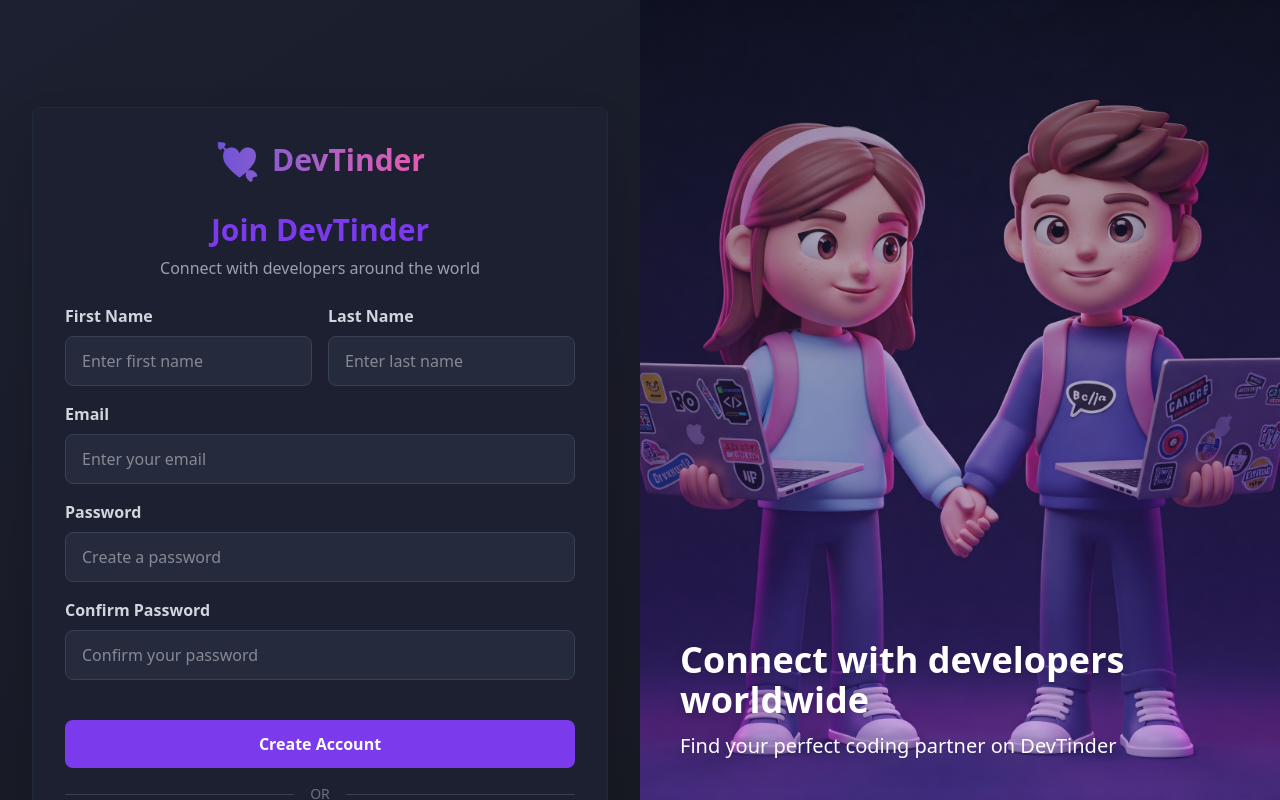
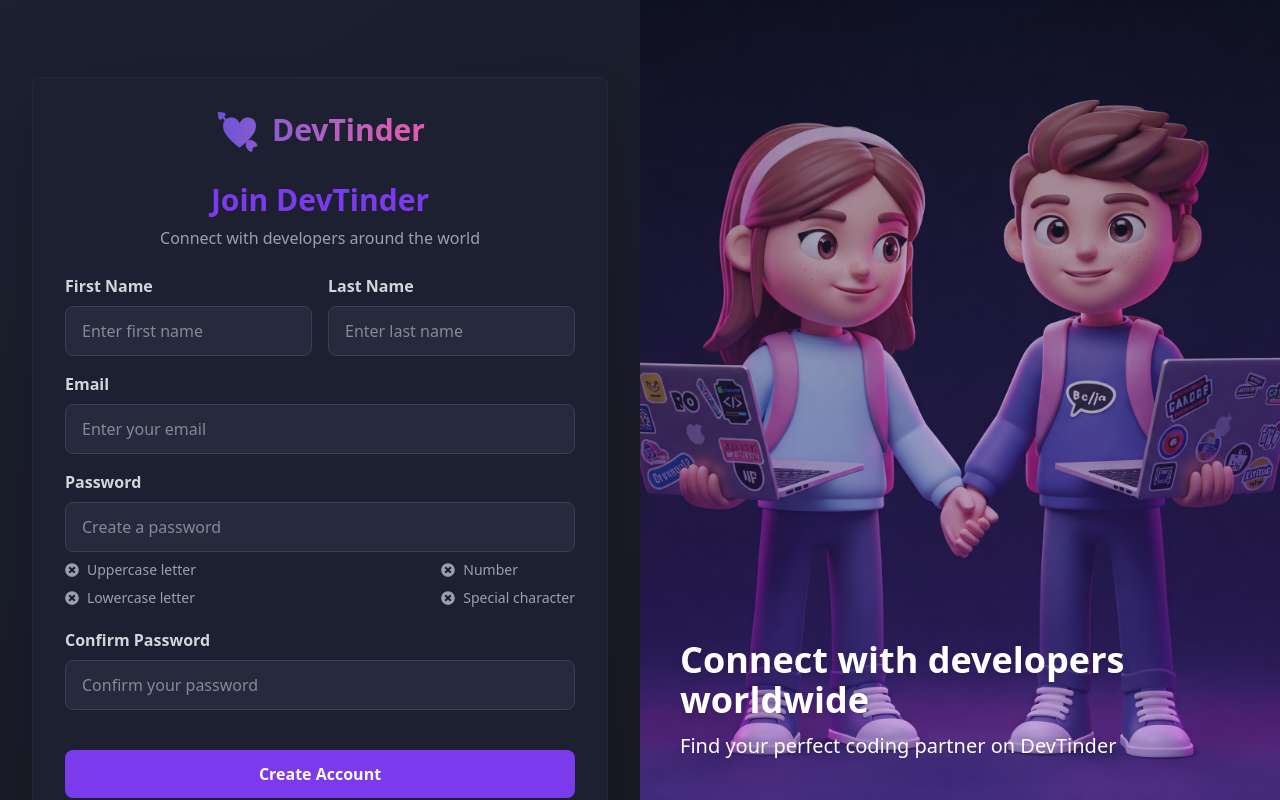
Before and after one commit to AyushAgarwal15/DevTinder-Frontend, a React (Vite) app: page /signup in a window 1280 px wide. Built offline with nearby package versions, Linux system fonts and the light colour scheme; no server answers.

Commit message:
Enhance Login and Signup components by adding password visibility toggle and validation for password strength; update UI to improve user experience with visual feedback on password requirements.

```diff
--- a/src/components/Login.tsx
+++ b/src/components/Login.tsx
@@ -10,7 +10,12 @@ import { addRequests } from "../utils/requestSlice";
 import Logo from "./Logo";
 import AuthThumbnail from "./AuthThumbnail";
 import { RootState } from "../utils/types";
-import { FaExclamationCircle, FaGithub } from "react-icons/fa";
+import {
+  FaExclamationCircle,
+  FaGithub,
+  FaEye,
+  FaEyeSlash,
+} from "react-icons/fa";
 
 interface User {
   _id: string;
@@ -20,8 +25,9 @@ interface User {
 }
 
 const Login: React.FC = () => {
-  const [emailId, setEmail] = useState<string>("guestuser@gmail.com");
-  const [password, setPassword] = useState<string>("@Guest.1234");
+  const [emailId, setEmail] = useState<string>("");
+  const [password, setPassword] = useState<string>("");
+  const [showPassword, setShowPassword] = useState("password");
   const [error, setError] = useState<string>("");
   const [isLoading, setIsLoading] = useState<boolean>(false);
   const [isCheckingAuth, setIsCheckingAuth] = useState<boolean>(true);
@@ -188,17 +194,35 @@ const Login: React.FC = () => {
                 />
               </div>
 
-              <div className="w-full mb-6">
+              <div className="w-full mb-4">
                 <label className="block text-gray-300 font-semibold mb-2">
                   Password
                 </label>
+                <div className="relative">
                   <input
-                  type="password"
+                    type={showPassword}
                     placeholder="Enter your password"
                     className="w-full px-4 py-3 bg-[#252b3d] border border-gray-700 rounded-lg text-gray-200 focus:border-[#7C3AED] focus:outline-none"
                     value={password}
                     onChange={(e) => setPassword(e.target.value)}
                   />
+                  <button
+                    type="button"
+                    className="absolute cursor-pointer right-3 top-1/2 transform -translate-y-1/2 text-gray-400 hover:text-gray-200 focus:outline-none"
+                    onClick={() =>
+                      setShowPassword(
+                        showPassword === "password" ? "text" : "password"
+                      )
+                    }
+                  >
+                    {password !== "" &&
+                      (showPassword === "password" ? (
+                        <FaEye size={18} />
+                      ) : (
+                        <FaEyeSlash size={18} />
+                      ))}
+                  </button>
+                </div>
                 <div className="flex justify-end mt-2">
                   <span className="text-sm text-gray-400 hover:text-[#7C3AED] cursor-pointer transition-colors">
                     Forgot password?
--- a/src/components/Signup.tsx
+++ b/src/components/Signup.tsx
@@ -8,7 +8,14 @@ import { useToast } from "../context/ToastContext";
 import Logo from "./Logo";
 import AuthThumbnail from "./AuthThumbnail";
 import { RootState } from "../utils/types";
-import { FaExclamationCircle, FaGithub } from "react-icons/fa";
+import {
+  FaExclamationCircle,
+  FaGithub,
+  FaEye,
+  FaEyeSlash,
+  FaCheckCircle,
+  FaTimesCircle,
+} from "react-icons/fa";
 
 interface FormData {
   firstName: string;
@@ -25,6 +32,13 @@ interface User {
   email: string;
 }
 
+interface PasswordRequirements {
+  hasUpperCase: boolean;
+  hasLowerCase: boolean;
+  hasNumber: boolean;
+  hasSpecialChar: boolean;
+}
+
 const Signup: React.FC = () => {
   const [formData, setFormData] = useState<FormData>({
     firstName: "",
@@ -32,6 +46,16 @@ const Signup: React.FC = () => {
     emailId: "",
     password: "",
     confirmPassword: "",
+  });
+  const [showPassword, setShowPassword] = useState<boolean>(false);
+  const [showConfirmPassword, setShowConfirmPassword] =
+    useState<boolean>(false);
+  const [passwordRequirements, setPasswordRequirements] =
+    useState<PasswordRequirements>({
+      hasUpperCase: false,
+      hasLowerCase: false,
+      hasNumber: false,
+      hasSpecialChar: false,
     });
   const [error, setError] = useState<string>("");
   const [isLoading, setIsLoading] = useState<boolean>(false);
@@ -111,16 +135,43 @@ const Signup: React.FC = () => {
     checkAuthStatus();
   }, [dispatch, navigate, user]);
 
+  const validatePassword = (password: string) => {
+    setPasswordRequirements({
+      hasUpperCase: /[A-Z]/.test(password),
+      hasLowerCase: /[a-z]/.test(password),
+      hasNumber: /[0-9]/.test(password),
+      hasSpecialChar: /[!@#$%^&*(),.?":{}|<>]/.test(password),
+    });
+  };
+
+  // Update handleChange to include password validation
   const handleChange = (e: React.ChangeEvent<HTMLInputElement>) => {
     const { name, value } = e.target;
     setFormData((prev) => ({
       ...prev,
       [name]: value,
     }));
+
+    if (name === "password") {
+      validatePassword(value);
+    }
   };
 
   const handleSignup = async (e: React.FormEvent) => {
     e.preventDefault();
+
+    // Check if all password requirements are met
+    const allRequirementsMet = Object.values(passwordRequirements).every(
+      (requirement) => requirement === true
+    );
+
+    if (!allRequirementsMet) {
+      setError(
+        "Password must contain at least one uppercase letter, one lowercase letter, one number, and one special character"
+      );
+      toast.error("Please ensure your password meets all the requirements");
+      return;
+    }
 
     // Basic validation
     if (formData.password !== formData.confirmPassword) {
@@ -253,8 +304,9 @@ const Signup: React.FC = () => {
                   <label className="block text-gray-300 font-semibold mb-2">
                     Password
                   </label>
+                  <div className="relative">
                     <input
-                    type="password"
+                      type={showPassword ? "text" : "password"}
                       name="password"
                       placeholder="Create a password"
                       className="w-full px-4 py-3 bg-[#252b3d] border border-gray-700 rounded-lg text-gray-200 focus:border-[#7C3AED] focus:outline-none"
@@ -262,14 +314,100 @@ const Signup: React.FC = () => {
                       onChange={handleChange}
                       required
                     />
+                    {formData.password !== "" && (
+                      <button
+                        type="button"
+                        className="absolute cursor-pointer right-3 top-1/2 transform -translate-y-1/2 text-gray-400 hover:text-gray-200 focus:outline-none"
+                        onClick={() => setShowPassword(!showPassword)}
+                      >
+                        {showPassword ? (
+                          <FaEyeSlash size={18} />
+                        ) : (
+                          <FaEye size={18} />
+                        )}
+                      </button>
+                    )}
+                  </div>
+                  <div className="mt-2 space-y-1 text-sm flex justify-between flex-wrap gap-2">
+                    <div className="flex flex-col gap-2">
+                      <div className="flex items-center gap-2">
+                        {passwordRequirements.hasUpperCase ? (
+                          <FaCheckCircle className="text-green-500" size={14} />
+                        ) : (
+                          <FaTimesCircle className="text-gray-400" size={14} />
+                        )}
+                        <span
+                          className={`${
+                            passwordRequirements.hasUpperCase
+                              ? "text-green-500"
+                              : "text-gray-400"
+                          }`}
+                        >
+                          Uppercase letter
+                        </span>
+                      </div>
+                      <div className="flex items-center gap-2">
+                        {passwordRequirements.hasLowerCase ? (
+                          <FaCheckCircle className="text-green-500" size={14} />
+                        ) : (
+                          <FaTimesCircle className="text-gray-400" size={14} />
+                        )}
+                        <span
+                          className={`${
+                            passwordRequirements.hasLowerCase
+                              ? "text-green-500"
+                              : "text-gray-400"
+                          }`}
+                        >
+                          Lowercase letter
+                        </span>
+                      </div>
+                    </div>
+
+                    <div className="flex flex-col gap-2">
+                      <div className="flex items-center gap-2">
+                        {passwordRequirements.hasNumber ? (
+                          <FaCheckCircle className="text-green-500" size={14} />
+                        ) : (
+                          <FaTimesCircle className="text-gray-400" size={14} />
+                        )}
+                        <span
+                          className={`${
+                            passwordRequirements.hasNumber
+                              ? "text-green-500"
+                              : "text-gray-400"
+                          }`}
+                        >
+                          Number
+                        </span>
+                      </div>
+                      <div className="flex items-center gap-2">
+                        {passwordRequirements.hasSpecialChar ? (
+                          <FaCheckCircle className="text-green-500" size={14} />
+                        ) : (
+                          <FaTimesCircle className="text-gray-400" size={14} />
+                        )}
+                        <span
+                          className={`${
+                            passwordRequirements.hasSpecialChar
+                              ? "text-green-500"
+                              : "text-gray-400"
+                          }`}
+                        >
+                          Special character
+                        </span>
+                      </div>
+                    </div>
+                  </div>
                 </div>
 
                 <div>
                   <label className="block text-gray-300 font-semibold mb-2">
                     Confirm Password
                   </label>
+                  <div className="relative">
                     <input
-                    type="password"
+                      type={showConfirmPassword ? "text" : "password"}
                       name="confirmPassword"
                       placeholder="Confirm your password"
                       className="w-full px-4 py-3 bg-[#252b3d] border border-gray-700 rounded-lg text-gray-200 focus:border-[#7C3AED] focus:outline-none"
@@ -277,6 +415,22 @@ const Signup: React.FC = () => {
                       onChange={handleChange}
                       required
                     />
+                    {formData.confirmPassword !== "" && (
+                      <button
+                        type="button"
+                        className="absolute cursor-pointer right-3 top-1/2 transform -translate-y-1/2 text-gray-400 hover:text-gray-200 focus:outline-none"
+                        onClick={() =>
+                          setShowConfirmPassword(!showConfirmPassword)
+                        }
+                      >
+                        {showConfirmPassword ? (
+                          <FaEyeSlash size={18} />
+                        ) : (
+                          <FaEye size={18} />
+                        )}
+                      </button>
+                    )}
+                  </div>
                 </div>
 
                 {error && (
```
Lines whose indentation alone changed are shown as unchanged.
